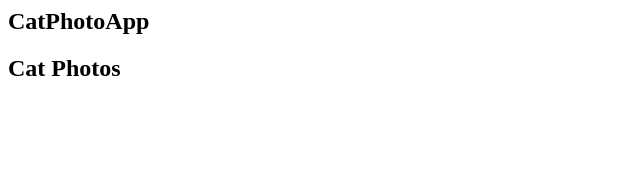
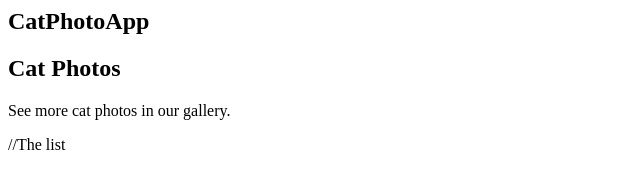
Before and after one commit to KagisoModika/ResponsiveWebRevisit, a plain HTML site: page index.html in a window 1280 px wide. Shown: the whole page, without its empty margins (0-640 px from the left). Drawn offline with Linux system fonts and the light colour scheme.

Commit message:
Added a new section.

```diff
--- a/index.html
+++ b/index.html
@@ -2,4 +2,8 @@
    <section>
       <h1>CatPhotoApp</h1>
       <h2>Cat Photos</h2>
+      <p>See more <a src="#" alt="Cat photo" target="_blank">cat photos</a> in our gallery.</p>
    </section>
+   <section>
+      //The list
+   </section>
```
